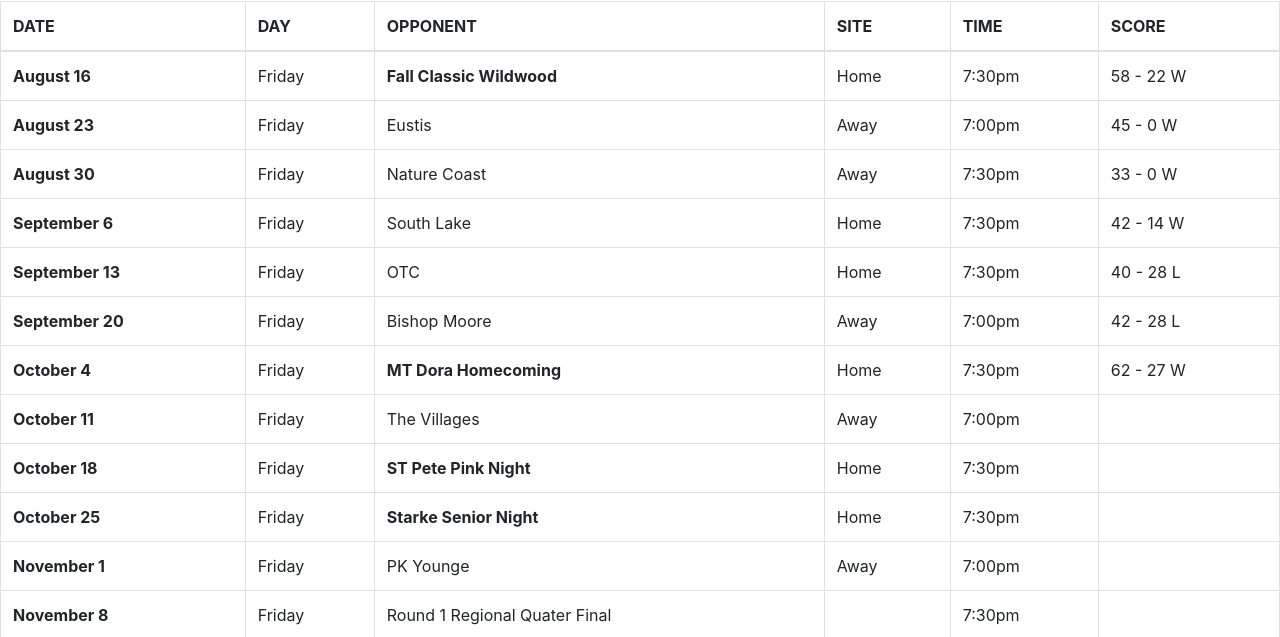
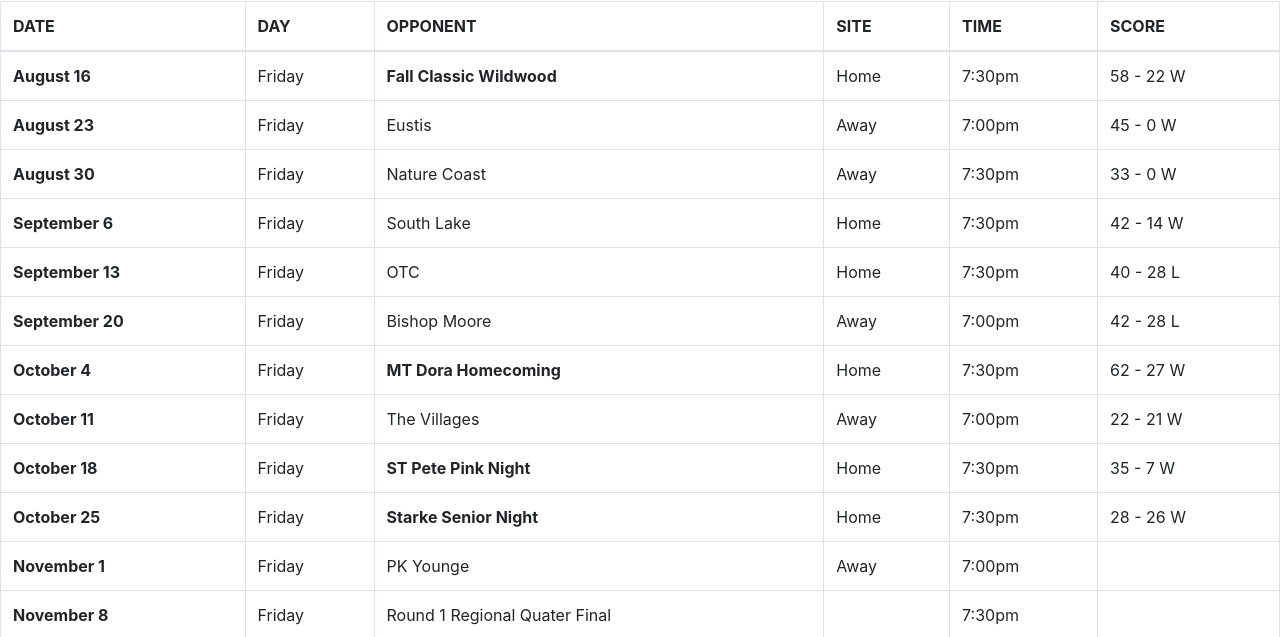
Before and after one commit to thomaswilliams4129/raider-radio-website, a plain HTML site: page schedule.html in a window 1280 px wide. Shown: the part 310-947 px from the top of the page. Drawn offline with nearby package versions, Linux system fonts and the light colour scheme.

Commit message:
Update Scores

```diff
--- a/schedule.html
+++ b/schedule.html
@@ -128,7 +128,7 @@
                     <td>The Villages</td>
                     <td>Away</td>
                     <td>7:00pm</td>
-                    <td></td>
+                    <td>22 - 21 W</td>
                 </tr>
                 <tr>
                     <th scope="row">October 18</th>
@@ -136,7 +136,7 @@
                     <td style="font-weight: bold">ST Pete Pink Night</td>
                     <td>Home</td>
                     <td>7:30pm</td>
-                    <td></td>
+                    <td>35 - 7 W</td>
                 </tr>
                 <tr>
                     <th scope="row">October 25</th>
@@ -144,7 +144,7 @@
                     <td style="font-weight: bold">Starke Senior Night</td>
                     <td>Home</td>
                     <td>7:30pm</td>
-                    <td></td>
+                    <td>28 - 26 W</td>
                 </tr>
                 <tr>
                     <th scope="row">November 1</th>
```
